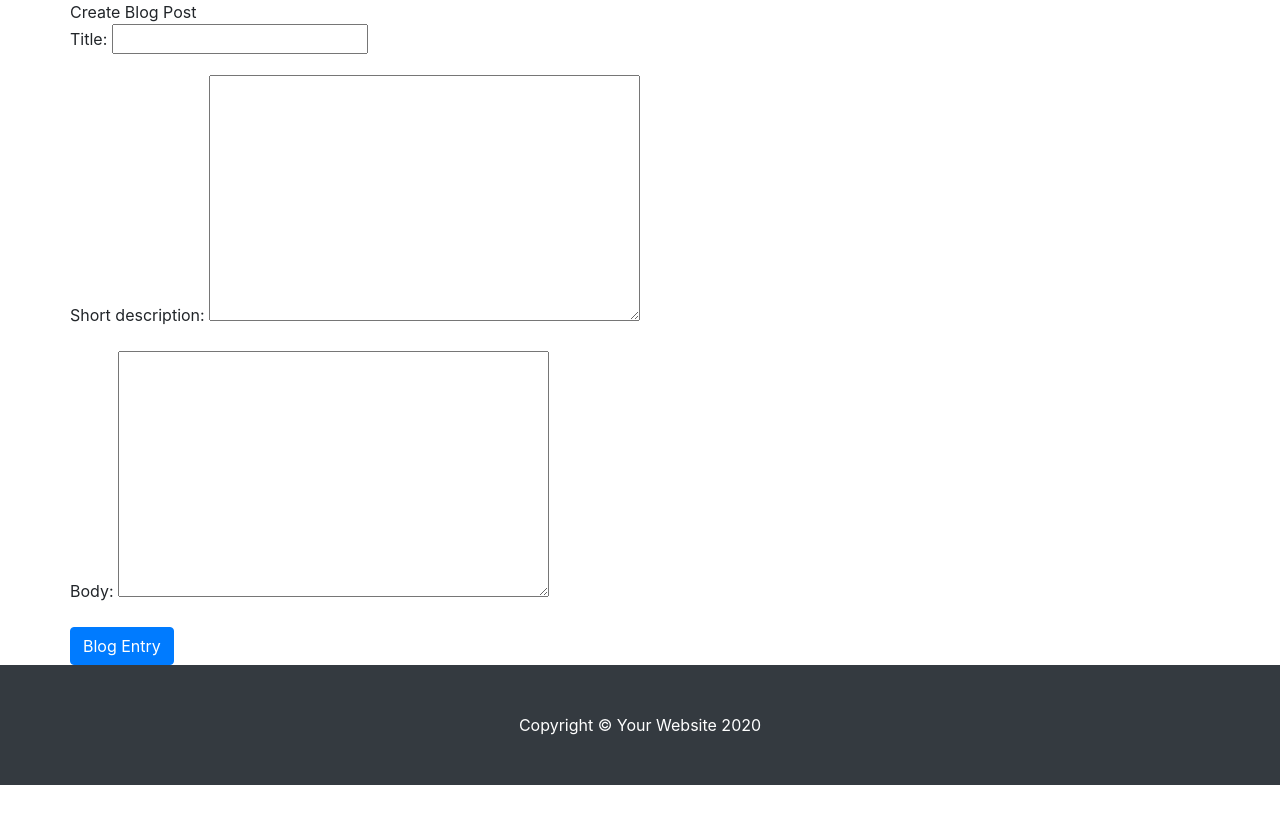
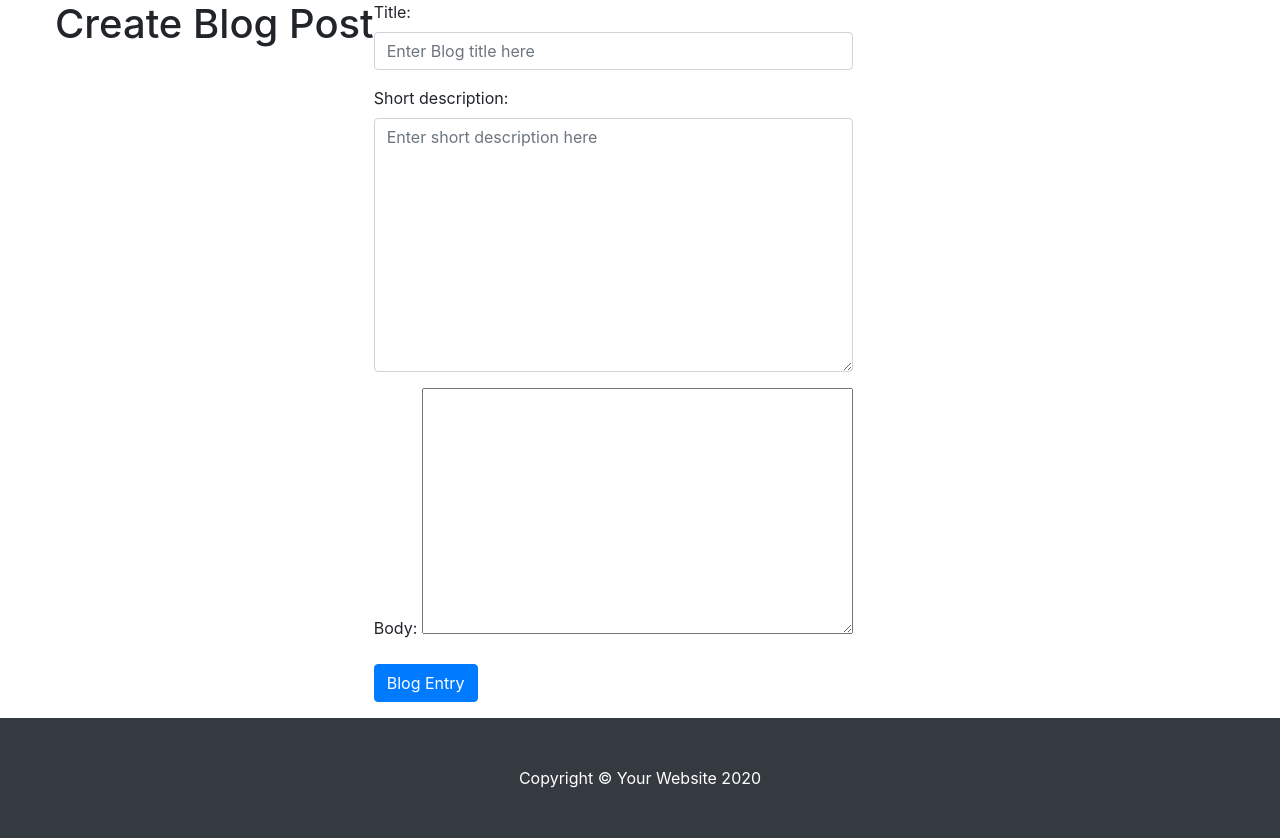
Before and after one commit to NarawishS/ku-hub, a Django app: page /create_blog in a window 1280 px wide. Shown: the part 56-894 px from the top of the page. Before the commit the page ends 841 px from the top, so only its background shows below. Run offline with Django 3.2, Linux system fonts and the light colour scheme; the visitor is signed in with stand-in values (Sample User, id 1); some libraries are stand-ins or nearby versions.

Commit message:
create cutom form for blog

```diff
--- /dev/null
+++ b/kuhub/forms.py
@@ -0,0 +1,17 @@
+from django import forms
+from .models import Blog
+from taggit.forms import TagWidget
+
+
+class BlogForm(forms.ModelForm):
+    class Meta:
+        model = Blog
+        fields = ['title', 'short_description', 'body', 'tags']
+
+        widgets = {
+            'title': forms.TextInput(attrs={'class': 'form-control',
+                                            'placeholder': 'Enter Blog title here'}),
+            'short_description': forms.Textarea(attrs={'class': 'form-control',
+                                                       'placeholder': 'Enter short description here'}),
+            'tags': TagWidget(attrs={'class': 'form-control'}),
+        }
--- a/kuhub/templates/kuhub/create_blog.html
+++ b/kuhub/templates/kuhub/create_blog.html
@@ -1,9 +1,11 @@
 {% extends "kuhub/base.html" %}
-
 {% block content %}
 
-<div class="body">
+<div class="row justify-content-md-center">
+    <h1>
         Create Blog Post
+    </h1>
+    <div class="form-group">
         <form method="POST">
             {% csrf_token %}
             {{ form.media }}
@@ -11,5 +13,6 @@
             <button type="submit" class="btn btn-primary">Blog Entry</button>
         </form>
     </div>
+</div>
 
 {% endblock %}
--- a/kuhub/views/blog_view.py
+++ b/kuhub/views/blog_view.py
@@ -4,6 +4,7 @@ from django.shortcuts import render, get_object_or_404
 from django.urls import reverse_lazy
 from django.views.generic import ListView, DetailView, CreateView, DeleteView, UpdateView
 
+from kuhub.forms import BlogForm
 from kuhub.models import Blog, BlogReport
 from kuhub.views.web_function import likes, dislikes
 
@@ -61,8 +62,8 @@ class BlogView(DetailView):
 
 class CreateBlogView(LoginRequiredMixin, CreateView):
     model = Blog
+    form_class = BlogForm
     template_name = 'kuhub/create_blog.html'
-    fields = ['title', 'short_description', 'body', 'tags']
 
     def form_valid(self, form):
         form.instance.author = self.request.user
@@ -82,8 +83,8 @@ class DeleteBlogView(LoginRequiredMixin, UserPassesTestMixin, DeleteView):
 
 class UpdateBlogView(LoginRequiredMixin, UserPassesTestMixin, UpdateView):
     model = Blog
+    form_class = BlogForm
     template_name = 'kuhub/create_blog.html'
-    fields = ['title', 'short_description', 'body', 'tags']
 
     def form_valid(self, form):
         form.instance.author = self.request.user
```
Lines whose indentation alone changed are shown as unchanged.
